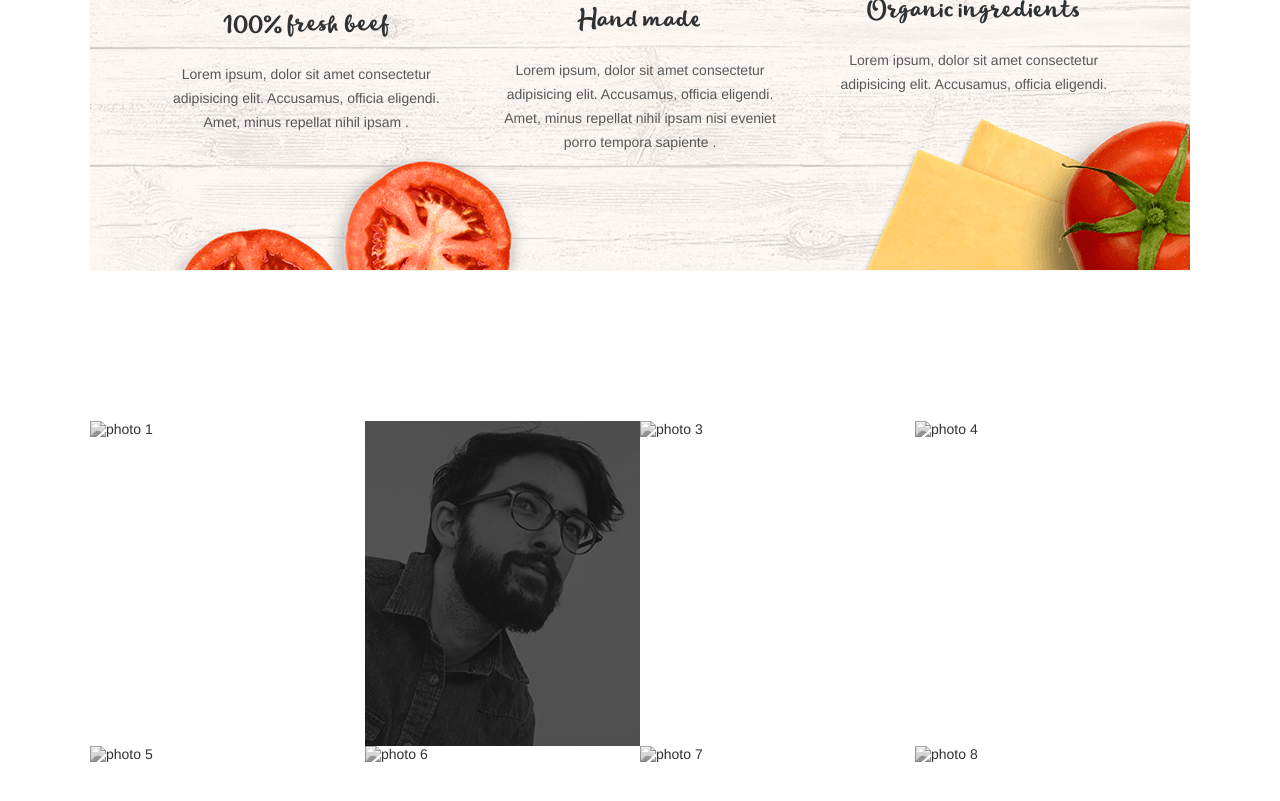
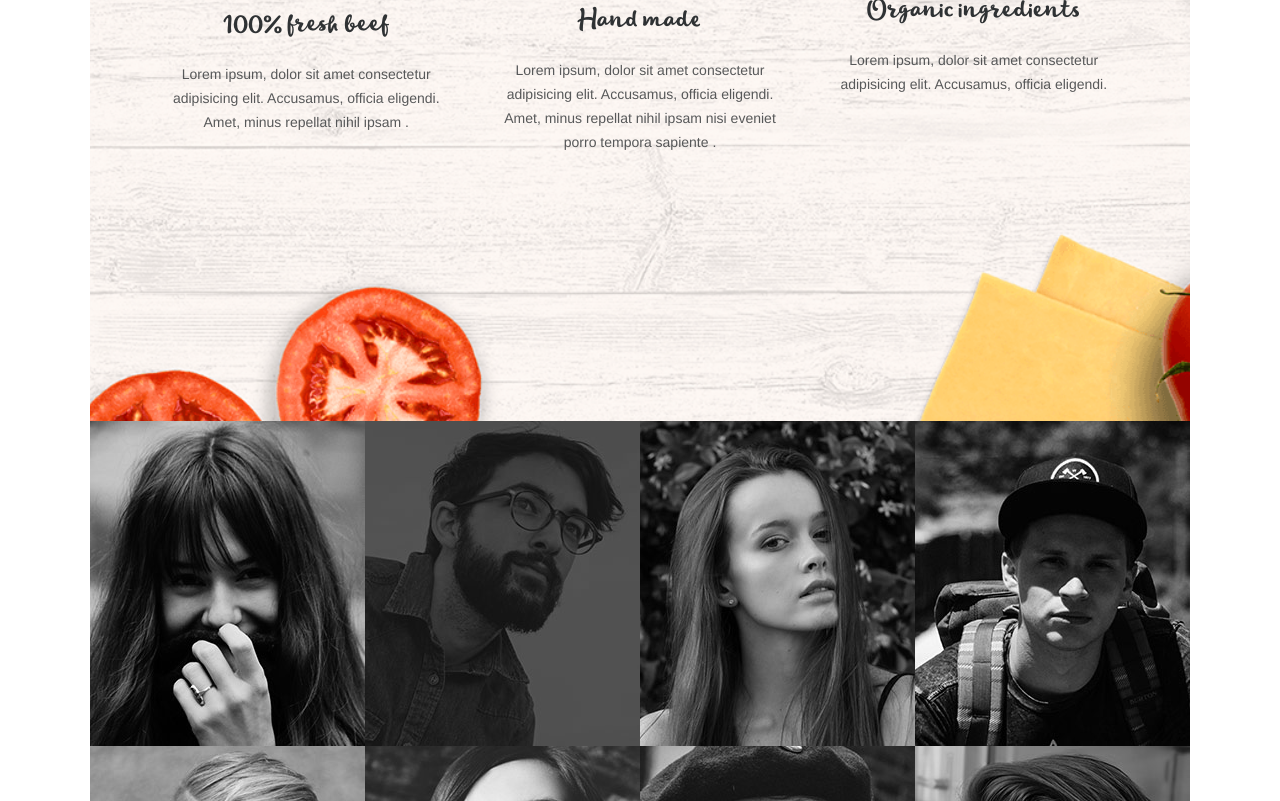
Before and after one commit to EvanTechnology/burger, a plain HTML site: page index.html in a window 1280 px wide. Shown: the part 1179-1980 px from the top of the page. Drawn offline with Linux system fonts and the light colour scheme.

Commit message:
all images, and backgrounds

```diff
--- a/css/blocks/reviews.scss
+++ b/css/blocks/reviews.scss
@@ -1,5 +1,6 @@
 .reviews__container {
     background-color: $black;
+    height: 100%;
 }
 .reviews__list {
     display: flex;
--- a/css/blocks/we.scss
+++ b/css/blocks/we.scss
@@ -1,5 +1,6 @@
 .we-container {
-    background-image: url(../icons/we_bg.png);
+    background: url(../icons/we_bg.png) center center / cover no-repeat;
+    height: 100%;
 }
 .we__title {
     text-align: center;
--- a/css/blocks/welcome.scss
+++ b/css/blocks/welcome.scss
@@ -1,6 +1,7 @@
 .welcome-container {
-    background: url(../../icons/video-bg.png) center center / cover no-repeat;
+    background: url(../icons/video-bg.png) center center / cover no-repeat;
     border: 1px solid #ffffff;
+    height: 100%;
 }
 
 .content {
--- a/index.html
+++ b/index.html
@@ -153,7 +153,7 @@
             <div class="container reviews-container">
                 <ul class="reviews__list">
                     <li class="reviews__item review">
-                        <img src="icons/reviews_photo_1.png" alt="photo 1" class="review__photo">
+                        <img src="icons/reviews_photo_1.jpg" alt="photo 1" class="review__photo">
                         <article class="review__content">
                             <div class="review__name">Constantin Spielberg</div>
                             <div class="review__text">
@@ -166,7 +166,7 @@
                         </article>
                     </li>
                     <li class="reviews__item review">
-                        <img src="icons/reviews_photo_2.png" alt="photo 2" class="review__photo">
+                        <img src="icons/reviews_photo_2.jpg" alt="photo 2" class="review__photo">
                         <article class="review__content">
                             <div class="review__name">Constantin Spielberg</div>
                             <div class="review__text">
@@ -180,7 +180,7 @@
                         </article>
                     </li>
                     <li class="reviews__item review">
-                        <img src="icons/reviews_photo_3.png" alt="photo 3" class="review__photo">
+                        <img src="icons/reviews_photo_3.jpg" alt="photo 3" class="review__photo">
                         <article class="review__content">
                             <div class="review__name">Constantin Spielberg</div>
                             <div class="review__text">
@@ -192,7 +192,7 @@
                         </article>
                     </li>
                     <li class="reviews__item review">
-                        <img src="icons/reviews_photo_4.png" alt="photo 4" class="review__photo">
+                        <img src="icons/reviews_photo_4.jpg" alt="photo 4" class="review__photo">
                         <article class="review__content">
                              <div class="review__name">Constantin Spielberg</div>
                              <div class="review__text">
@@ -204,7 +204,7 @@
                         </article>
                     </li>
                     <li class="reviews__item review">
-                        <img src="icons/reviews_photo_5.png" alt="photo 5" class="review__photo">
+                        <img src="icons/reviews_photo_5.jpg" alt="photo 5" class="review__photo">
                         <article class="review__content">
                              <div class="review__name">Constantin Spielberg</div>
                              <div class="review__text">
@@ -216,7 +216,7 @@
                         </article>
                     </li>
                     <li class="reviews__item review">
-                        <img src="icons/reviews_photo_6.png" alt="photo 6" class="review__photo">
+                        <img src="icons/reviews_photo_6.jpg" alt="photo 6" class="review__photo">
                         <article class="review__content">
                              <div class="review__name">Constantin Spielberg</div>
                              <div class="review__text">
@@ -228,7 +228,7 @@
                         </article>
                     </li>
                     <li class="reviews__item review">
-                        <img src="icons/reviews_photo_7.png" alt="photo 7" class="review__photo">
+                        <img src="icons/reviews_photo_7.jpg" alt="photo 7" class="review__photo">
                         <article class="review__content">
                              <div class="review__name">Constantin Spielberg</div>
                              <div class="review__text">
@@ -240,7 +240,7 @@
                         </article>
                     </li>
                     <li class="reviews__item review">
-                        <img src="icons/reviews_photo_8.png" alt="photo 8" class="review__photo">
+                        <img src="icons/reviews_photo_8.jpg" alt="photo 8" class="review__photo">
                         <article class="review__content">
                              <div class="review__name">Constantin Spielberg</div>
                              <div class="review__text">
```
Also changed, not shown: css/main.css, icons/reviews_photo_1.jpg (added), icons/reviews_photo_2.jpg (added), icons/reviews_photo_3.jpg (added), icons/reviews_photo_4.jpg (added), icons/reviews_photo_5.jpg (added), icons/reviews_photo_6.jpg (added), icons/reviews_photo_7.jpg (added), icons/reviews_photo_8.jpg (added).
